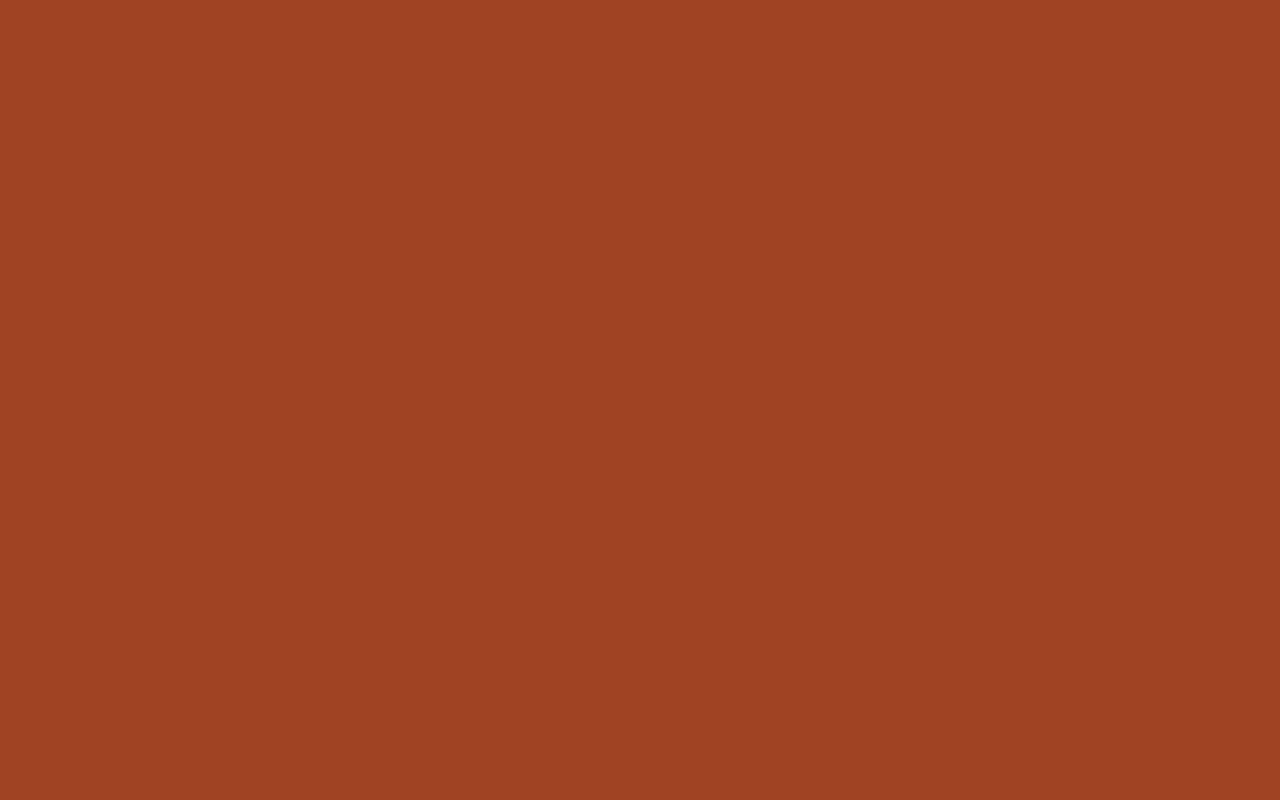
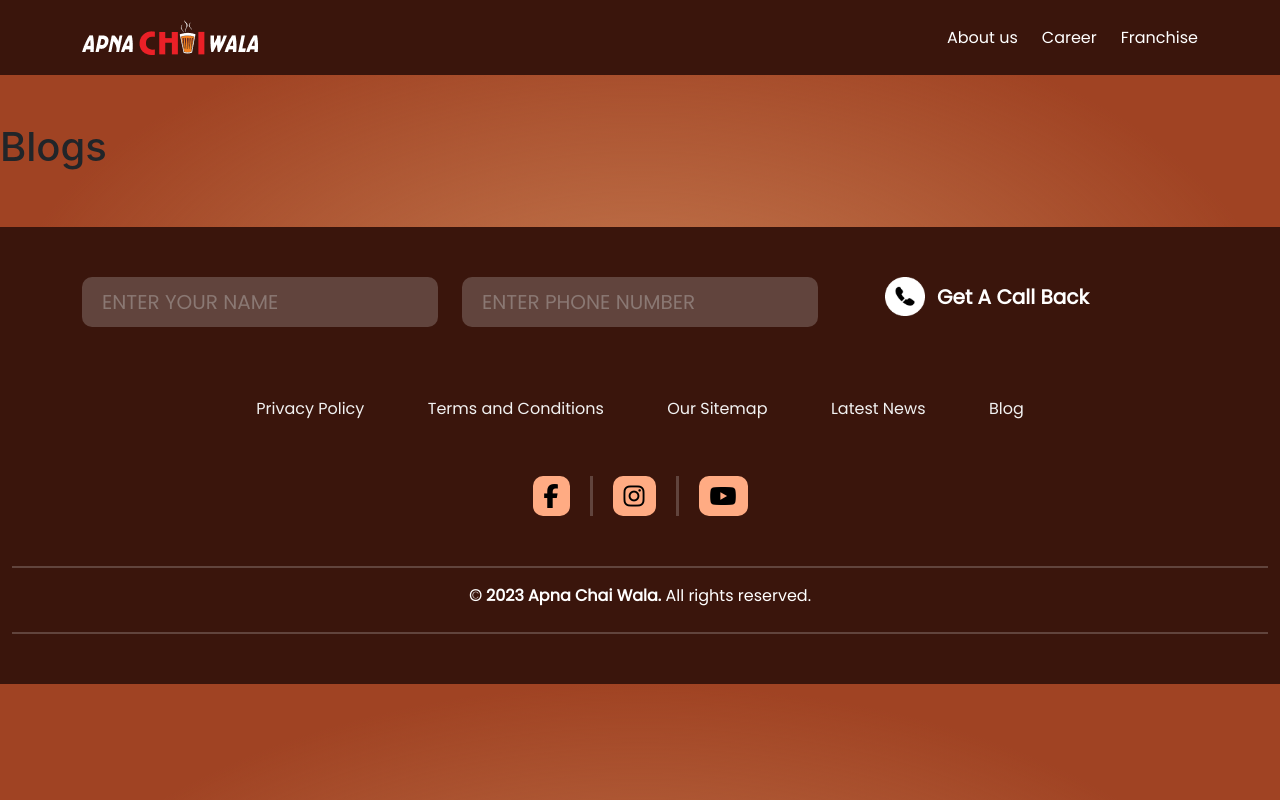
Before and after one commit to hanishwahi/apnachaiwala, a React (Create React App) app: page /blog in a window 1280 px wide. Before the commit this address had no page. Built offline with nearby package versions, Linux system fonts and the light colour scheme.

Commit message:
first commit

```diff
--- a/src/App.js
+++ b/src/App.js
@@ -8,6 +8,8 @@ import Franchise from "./Pages/Franchise/Franchise";
 import Career from "./Pages/Careers/Career";
 import PrivacyPolicy from "./Pages/PrivacyPolicy/PrivacyPolicy";
 import TermsConditions from "./Pages/TermsCondition/TermsConditions";
+import Blog from "./Pages/Blogs/Blog";
+import AdminPortal from "./Pages/AdminPage/AdminPortal";
 
 function App() {
   return (
@@ -20,6 +22,8 @@ function App() {
           <Route path="/career"  element={<Career/>}/>
           <Route path="/privacy-policy"  element={<PrivacyPolicy/>}/>
           <Route path="/terms-conditions"  element={<TermsConditions/>}/>
+          <Route path="/blog"  element={<Blog/>}/>
+          <Route path="/admin-login"  element={<AdminPortal/>}/>
         </Routes>
       </BrowserRouter>
     </>
--- /dev/null
+++ b/src/Pages/AdminPage/AdminPortal.js
@@ -0,0 +1,13 @@
+import React from 'react'
+
+function AdminPortal() {
+    return (
+        <>
+            <div className='bg-white'>
+                <h1>jsjdhsj</h1>
+            </div>
+        </>
+    )
+}
+
+export default AdminPortal
--- /dev/null
+++ b/src/Pages/Blogs/Blog.js
@@ -0,0 +1,15 @@
+import React from 'react'
+import Header from '../Header/Header'
+import Footer from '../Footer/Footer'
+
+function Blog() {
+  return (
+     <>
+     <Header/>
+     <h1 className='py-5'>Blogs</h1>
+     <Footer/>
+     </>
+  )
+}
+
+export default Blog
--- a/src/Pages/Footer/FooterInput.js
+++ b/src/Pages/Footer/FooterInput.js
@@ -1,7 +1,37 @@
-import React from 'react'
+import React, { useState } from 'react'
 import footercall from '../../Images/footer-call.png'
 
 function FooterInput() {
+    const [name, setName] = useState("")
+    const [phone, setPhone] = useState("")
+    const [err, setErr] = useState(false)
+    const [err2, setError2] = useState(false)
+
+
+
+    const handleCallSubmit = (e) => {
+        e.preventDefault();
+        const callData = { name, phone }
+
+        const validationErrors = {};
+        const validationErrors2 = {};
+        if (!name) {
+            validationErrors.name = "Please fill the input";
+        }
+        if (!phone) {
+            validationErrors.phone = "Please fill the input";
+        } else if (phone.replace(/\D/g, "").length < 10 || phone.length >10) {
+            validationErrors2.phone = "minimum 10 digits number";
+        }
+        else{
+            console.log(callData);
+        }
+        setErr(validationErrors);
+        setError2(validationErrors2);
+
+    }
+
+
     return (
         <>
 
@@ -9,18 +39,21 @@ function FooterInput() {
                 <div className="container-xl">
                     <div className="row align-items-center justify-content-between">
                         <div className="col-lg-4 col-md-4 col-sm-6 footer-form">
-                            <input type="text" placeholder='ENTER YOUR NAME' />
+                            <input type="text" placeholder='ENTER YOUR NAME' onChange={(e) => { setName(e.target.value); setErr((prevErr) => ({ ...prevErr, name: '' })); }} />
+                            {err.name ? <><span style={{ color: "#fff" }}>{err.name}</span></> : null}
                         </div>
                         <div className="col-lg-4 col-md-4 col-sm-6 footer-form">
-                            <input type="number" placeholder='ENTER PHONE NUMBER' />
+                            <input type="number" placeholder='ENTER PHONE NUMBER' onChange={(e) => { setPhone(e.target.value); setErr((prevErr) => ({ ...prevErr, phone: '' })); }} />
+                            {err.phone ? <><span style={{ color: "#fff" }}>{err.phone}</span></> : null} <br />
+                                    {err2.phone ? <><span style={{ color: "#fff" }}>{err2.phone}</span></> : null}
                         </div>
-                        <div className="col-lg-4 col-md-4">
+                        <div className="col-lg-4 col-md-4 footer-form">
                             <div className="row align-items-center justify-content-between text-end">
                                 <div className="col-lg-3 col-md-3 col-4 col-sm-5 px-0">
                                     <img src={footercall} alt="" width={40} />
                                 </div>
                                 <div className="col-lg-9 col-md-9 col-8 col-sm-7 footer-text">
-                                    <h3>Get A Call Back</h3>
+                                    <h3 onClick={handleCallSubmit}> Get A Call Back</h3>
                                 </div>
                             </div>
                         </div>
--- a/src/Pages/Footer/FooterNav.js
+++ b/src/Pages/Footer/FooterNav.js
@@ -23,13 +23,13 @@ import { Link } from 'react-router-dom'
                             <Link onClick={scrollToHome} to='/terms-conditions'><h2>Terms and Conditions</h2></Link>
                             <Link><h2>Our Sitemap</h2></Link>
                             <Link><h2>Latest News</h2></Link>
-                            <Link><h2>Blog</h2></Link>
+                            <Link onClick={scrollToHome} to='/blog'><h2>Blog</h2></Link>
                         </div>
                     </div>
                     <div className="footer-social">
-                       <div className='footer-border-right'><i class="fa-brands fa-facebook-f"></i></div>
-                       <div className='footer-border-right'><i class="fa-brands fa-instagram"></i></div>
-                       <div  ><i class="fa-brands fa-youtube"></i></div>
+                       <div className='footer-border-right'><Link target="_blank" to='https://www.facebook.com/apnachaiwala1/'><i  className="fa-brands fa-facebook-f"></i></Link></div>
+                       <div className='footer-border-right'><Link target="_blank" to='https://www.instagram.com/apna_chaiwala/'><i  className="fa-brands fa-instagram"></i></Link></div>
+                       <div> <Link target="_blank" to='https://www.youtube.com/@APNACHAIWALA'><i  className="fa-brands fa-youtube"></i></Link></div>
 
                     </div>
 
--- a/src/Pages/Franchise/Franchise.js
+++ b/src/Pages/Franchise/Franchise.js
@@ -2,9 +2,9 @@ import React from 'react'
 import Header from '../Header/Header'
 import Footer from '../Footer/Footer'
 import FranchiseBanner from './FranchiseBanner'
-import FranchiseBox from './FranchiseBox'
+// import FranchiseBox from './FranchiseBox'
 import SuccessStories from './SuccessStories'
-import Slider1 from './Slider'
+// import Slider1 from './Slider'
 import FranchiseInput from './FranchiseInput'
 import MissionBox from './FranchiseBox'
 function Franchise() {
--- a/src/Style/Style.css
+++ b/src/Style/Style.css
@@ -260,6 +260,9 @@ body {
     background-color: #3A150C;
     padding: 50px 0;
 }
+.footer-form{
+    min-height: 72px;
+}
 
 .footer-form input {
     background-color: #61443D;
@@ -292,6 +295,7 @@ input::-webkit-inner-spin-button {
     font-weight: 700;
     color: #fff;
     margin: 0;
+    cursor: pointer;
 }
 
 .footer-nav {
```
Also changed, not shown: src/Pages/Franchise/FranchiseInput.js (+26 -19 lines).
